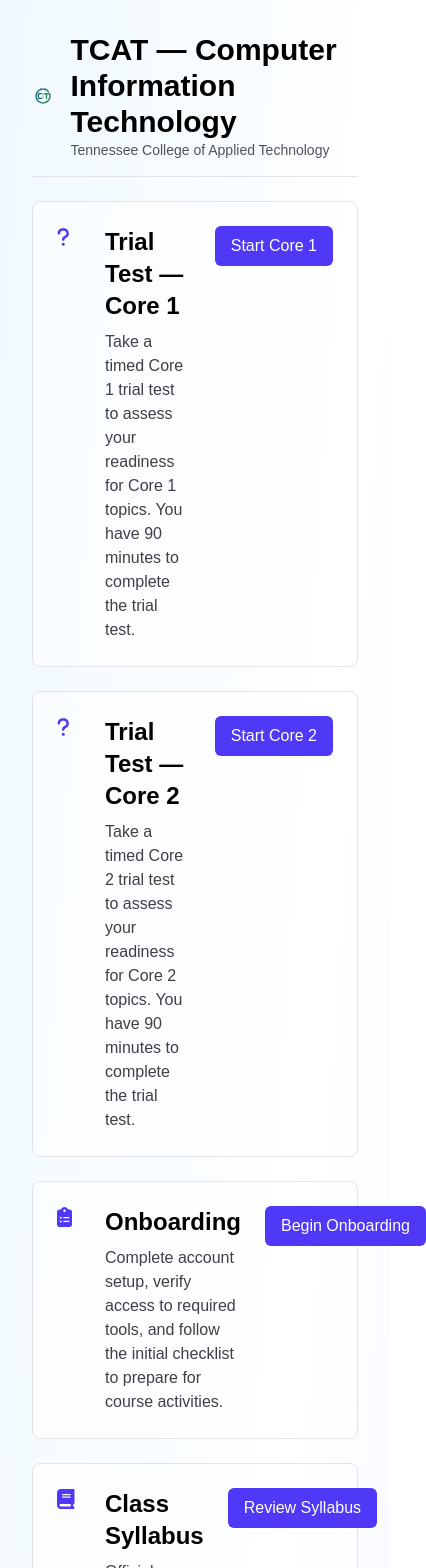
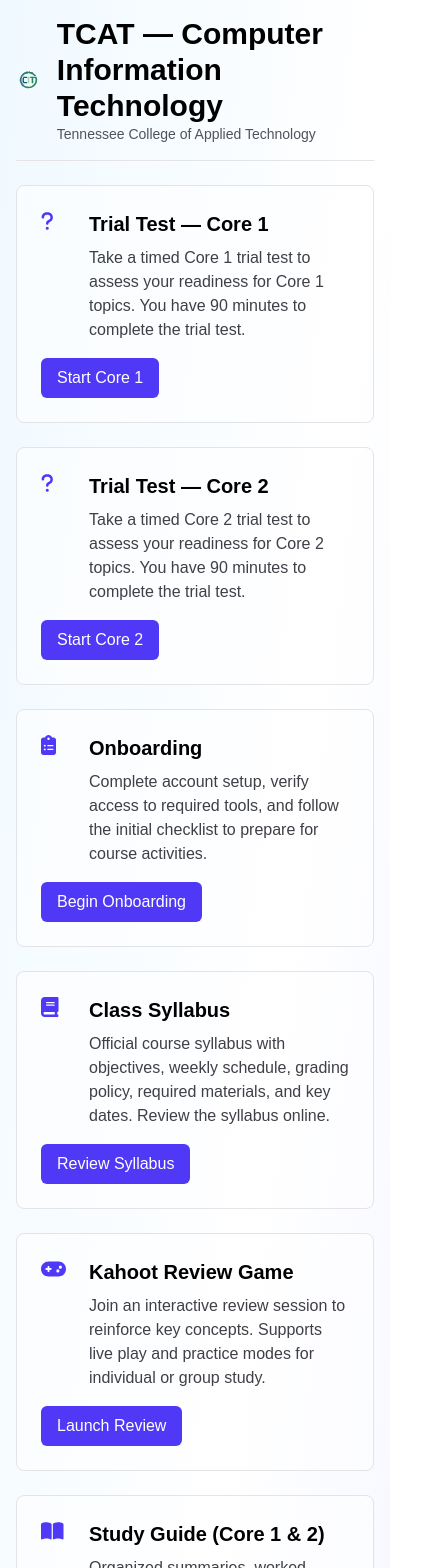
Before and after one commit to Capttech/tcatwebserver, a Next.js app: page / in a window 390 px wide. Shown: the top 1568 px of the page, 426 px wide, since content can reach past the window. Built offline with nearby package versions, Linux system fonts and the light colour scheme.

Commit message:
update root page

```diff
--- a/app/page.tsx
+++ b/app/page.tsx
@@ -108,30 +108,30 @@
   ];
 
   const getButtonClass = (id: string) => {
-    return "inline-flex items-center rounded-md bg-indigo-600 px-4 py-2 text-white hover:bg-indigo-700 transition-colors font-medium";
+    return "inline-flex items-center rounded-md bg-indigo-600 px-4 py-2 text-white hover:bg-indigo-700 transition-colors font-medium w-full justify-center md:w-auto";
   };
 
   return (
     <div className="min-h-screen bg-gradient-to-br from-sky-50 via-white to-indigo-50 dark:from-[#021028] dark:via-[#02122b] dark:to-black text-black dark:text-zinc-50">
-      <div className="max-w-6xl mx-auto p-8">
+      <div className="max-w-6xl mx-auto p-4 sm:p-8">
         <SiteHeader />
 
         <section className="mt-6 flex flex-col gap-6">
           <article className="p-6 rounded-lg bg-white/60 dark:bg-zinc-900/60 border border-zinc-200 dark:border-zinc-800">
-            <div className="flex items-start justify-between">
+            <div className="flex flex-col md:flex-row items-start justify-between">
               <div className="flex items-start gap-4">
                 <div className="w-8 h-8 text-indigo-600 flex-shrink-0">
                   <FontAwesomeIcon icon={faQuestion} size="lg" />
                 </div>
                 <div>
-                  <h2 className="text-2xl font-semibold">Trial Test — Core 1</h2>
-                  <p className="mt-2 text-zinc-700 dark:text-zinc-300 max-w-[60ch]">
+                  <h2 className="text-xl sm:text-2xl font-semibold">Trial Test — Core 1</h2>
+                  <p className="mt-2 text-zinc-700 dark:text-zinc-300 max-w-none md:max-w-[60ch]">
                     Take a timed Core 1 trial test to assess your readiness for Core 1 topics. You have 90 minutes to complete the trial test.
                   </p>
                 </div>
               </div>
 
-              <div className="ml-6 flex-shrink-0">
+              <div className="ml-0 md:ml-6 mt-4 md:mt-0 flex-shrink-0">
                 <Link href="/quizzes/core1-trial" className={getButtonClass("trial-core1")} aria-label="Start Core 1 trial">
                   Start Core 1
                 </Link>
@@ -140,20 +140,20 @@
           </article>
 
           <article className="p-6 rounded-lg bg-white/60 dark:bg-zinc-900/60 border border-zinc-200 dark:border-zinc-800">
-            <div className="flex items-start justify-between">
+            <div className="flex flex-col md:flex-row items-start justify-between">
               <div className="flex items-start gap-4">
                 <div className="w-8 h-8 text-indigo-600 flex-shrink-0">
                   <FontAwesomeIcon icon={faQuestion} size="lg" />
                 </div>
                 <div>
-                  <h2 className="text-2xl font-semibold">Trial Test — Core 2</h2>
-                  <p className="mt-2 text-zinc-700 dark:text-zinc-300 max-w-[60ch]">
+                  <h2 className="text-xl sm:text-2xl font-semibold">Trial Test — Core 2</h2>
+                  <p className="mt-2 text-zinc-700 dark:text-zinc-300 max-w-none md:max-w-[60ch]">
                     Take a timed Core 2 trial test to assess your readiness for Core 2 topics. You have 90 minutes to complete the trial test.
                   </p>
                 </div>
               </div>
 
-              <div className="ml-6 flex-shrink-0">
+              <div className="ml-0 md:ml-6 mt-4 md:mt-0 flex-shrink-0">
                 <Link href="/quizzes/core2-trial" className={getButtonClass("trial-core2")} aria-label="Start Core 2 trial">
                   Start Core 2
                 </Link>
@@ -166,16 +166,16 @@
               className="p-6 rounded-lg bg-white/60 dark:bg-zinc-900/60 border border-zinc-200 dark:border-zinc-800"
               style={{ animationDelay: `${idx * 80}ms` }}
             >
-              <div className="flex items-start justify-between">
+              <div className="flex flex-col md:flex-row items-start justify-between">
                 <div className="flex items-start gap-4">
                   <div className="w-8 h-8 text-indigo-600 flex-shrink-0">{opt.icon}</div>
                   <div>
-                    <h2 className="text-2xl font-semibold">{opt.title}</h2>
-                    <p className="mt-2 text-zinc-700 dark:text-zinc-300 max-w-[60ch]">{opt.description}</p>
+                    <h2 className="text-xl sm:text-2xl font-semibold">{opt.title}</h2>
+                    <p className="mt-2 text-zinc-700 dark:text-zinc-300 max-w-none md:max-w-[60ch]">{opt.description}</p>
                   </div>
                 </div>
 
-                <div className="ml-6 flex-shrink-0">
+                <div className="ml-0 md:ml-6 mt-4 md:mt-0 flex-shrink-0">
                   {opt.href && opt.href.startsWith("/") ? (
                     <Link href={opt.href} className={getButtonClass(opt.id)} aria-label={`Open ${opt.title}`}>
                       {opt.buttonLabel}
```
